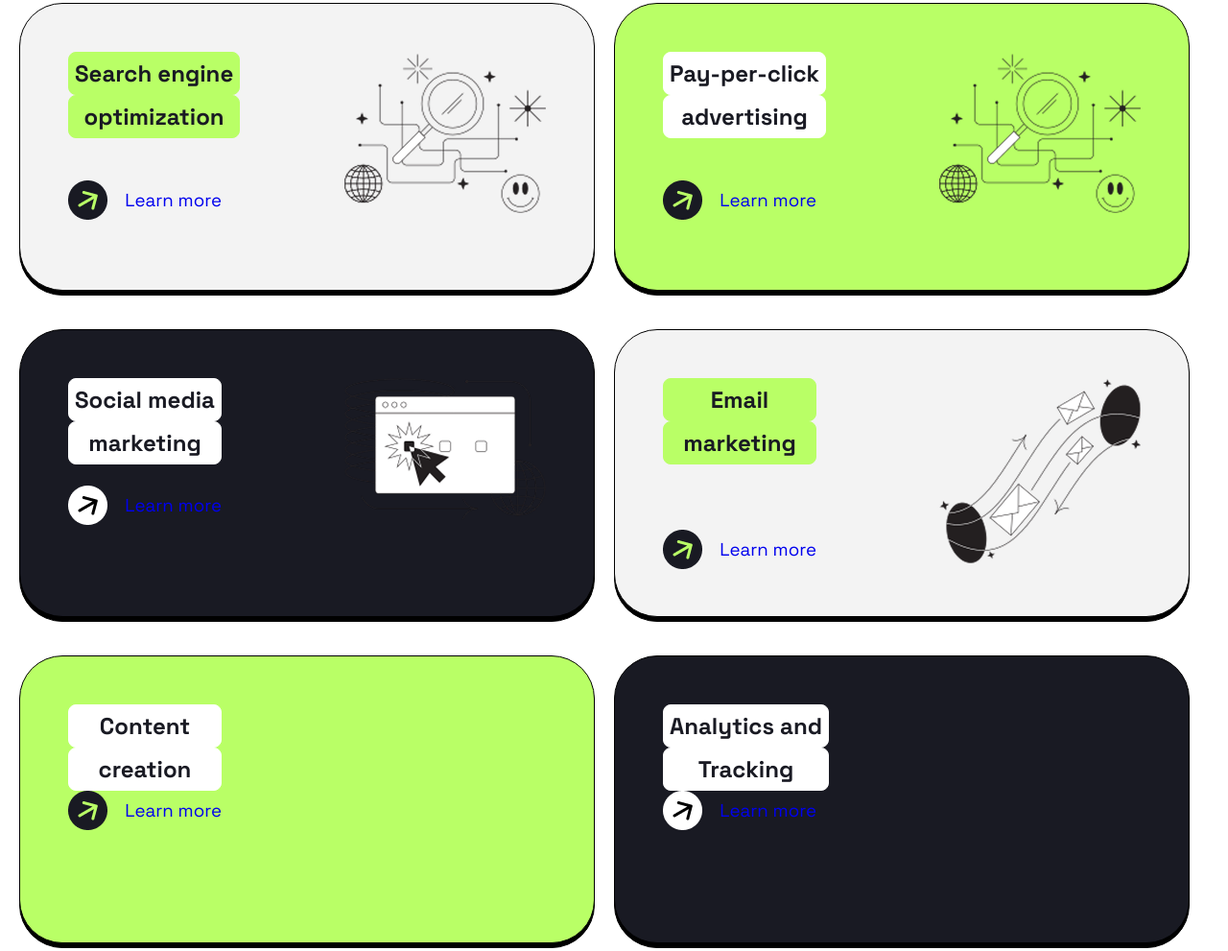
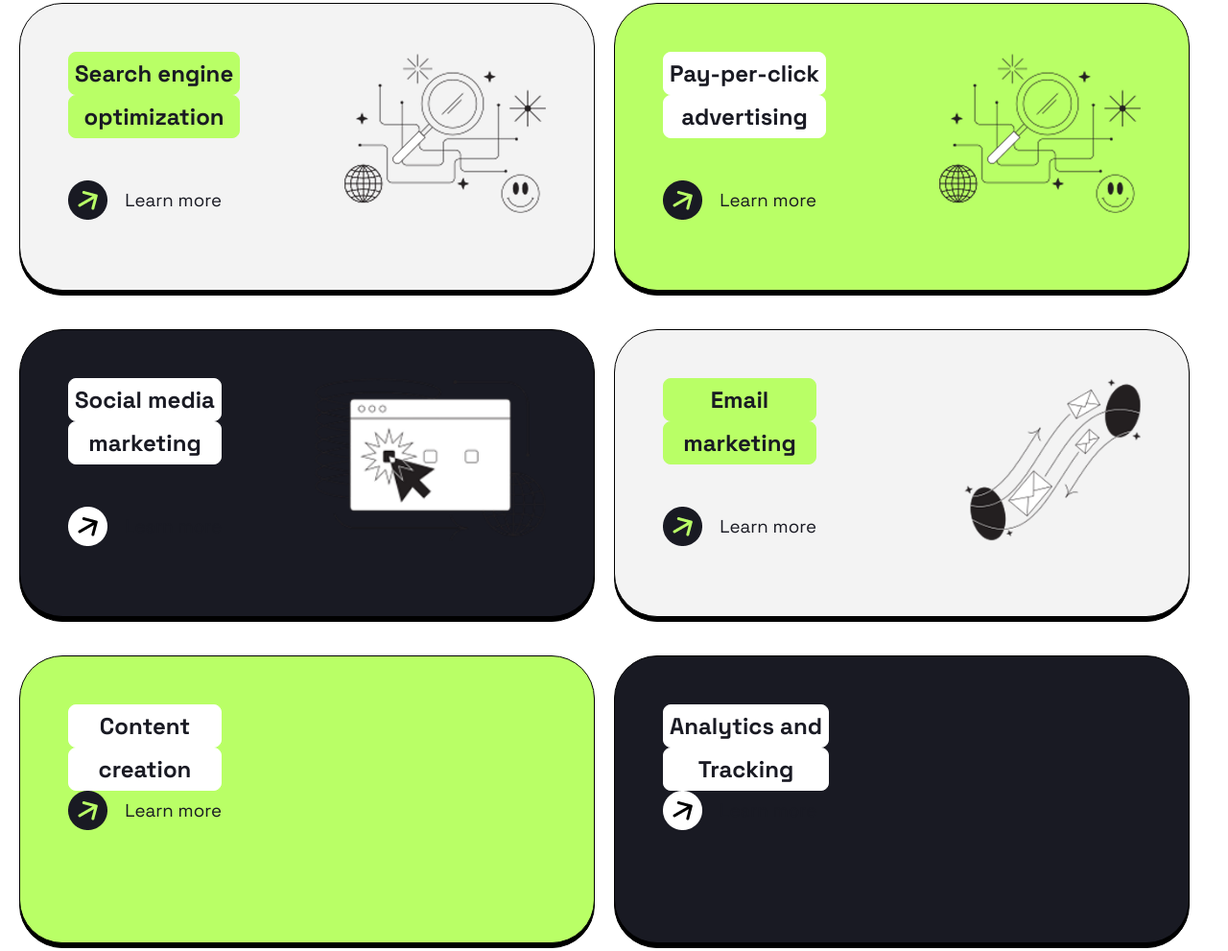
Before and after one commit to lucky29-git/Positivus, a plain HTML site: page index.html in a window 1280 px wide. Shown: the part 925-1916 px from the top of the page at 96% size. Drawn offline with Linux system fonts and the light colour scheme.

Commit message:
image height fix

```diff
--- a/styles.css
+++ b/styles.css
@@ -21,6 +21,7 @@ h1{
 }
 a{
     text-decoration: none;
+    color: var(--primary-text-color);
     /* display: inline-block; */
 }
 ul{
@@ -175,6 +176,9 @@ ul{
 }
 .container-box-left-bottom-text{
     font-weight: 400;
+}
+.container-box-right img{
+    height: 170px;
 }
 
 
```
Also changed, not shown: index.html (+1 -0 lines).
